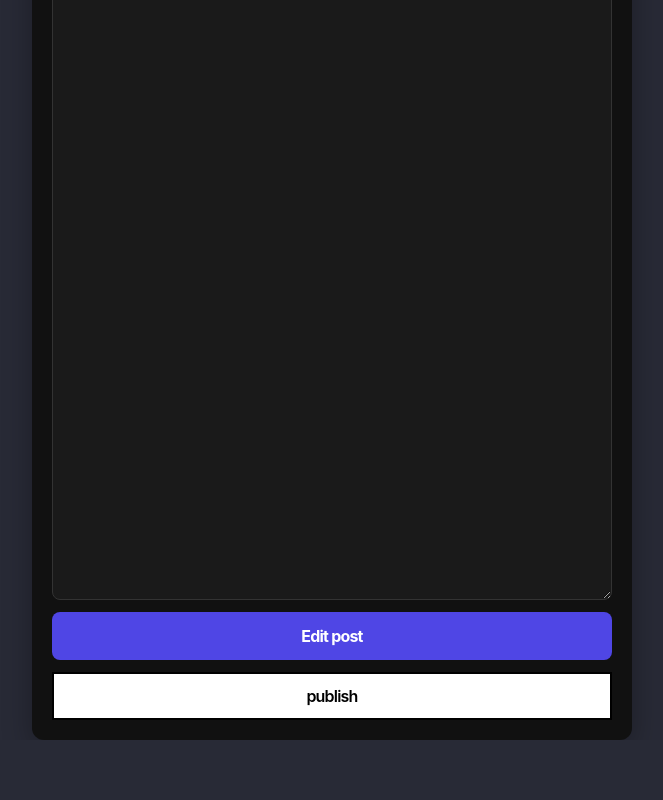
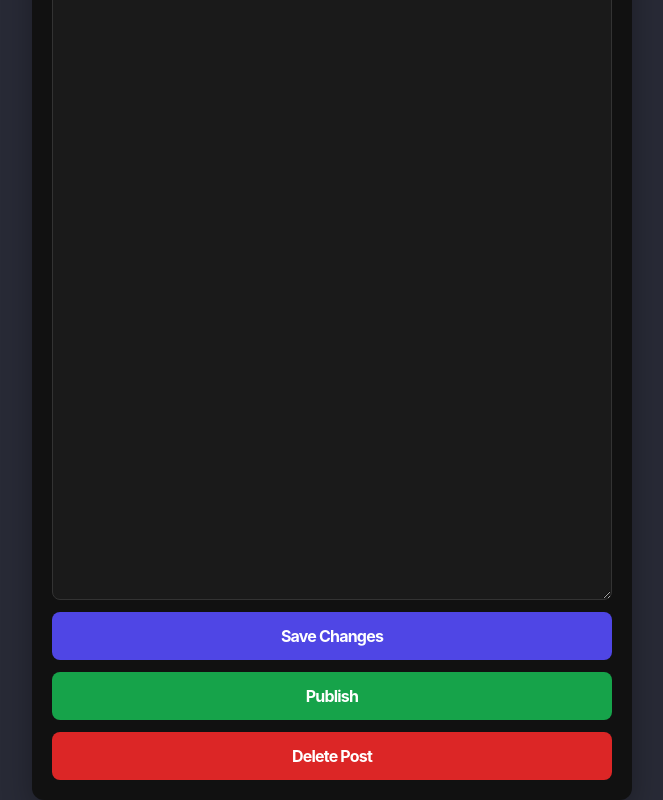
Before and after one commit to supreMe7492/blog-author, a React (Vite) app: page /edit/1 in a window 1280 px wide. Shown: the part 316-1116 px from the top of the page, without its empty margins (308-971 px from the left). Before the commit the page ends 1056 px from the top, so only its background shows below. Built offline with nearby package versions, Linux system fonts and the light colour scheme; no server answers; sample sign-in values are in the browser's storage.

Commit message:
css changes

```diff
--- a/src/components/Edit.jsx
+++ b/src/components/Edit.jsx
@@ -1,6 +1,6 @@
 import { useNavigate, useParams } from "react-router-dom";
 import { useState } from "react";
-import { editPost, publishPost } from "./services/BlogPost";
+import { editPost, publishPost, removePost } from "./services/BlogPost";
 import { usePostContext } from "./PostContext";
 import styles from "../styles/blogForm.module.css";
 
@@ -31,9 +31,15 @@ function EditForm() {
       prev.map((p) => (p.id == postId ? { ...p, published: true } : p)),
     );
   }
+
+  async function handleDelete() {
+    await removePost(postId);
+    setPosts((prev) => prev.filter((p) => p.id != postId));
+    nav("/");
+  }
   return (
     <div className={styles.container}>
-      <form onSubmit={handleSubmit} className={styles.form}>
+      {/* <form onSubmit={handleSubmit} className={styles.form}>
         <input
           type="text"
           name="title"
@@ -57,6 +63,47 @@ function EditForm() {
         ) : (
           <button onClick={handlePublish}>publish</button>
         )}
+        <button onClick={handleDelete}>Delete Post</button>
+      </form> */}
+      <form onSubmit={handleSubmit} className={styles.form}>
+        <input
+          type="text"
+          className={styles.input}
+          value={title}
+          onChange={(e) => setTitle(e.target.value)}
+        />
+
+        <textarea
+          className={styles.textarea}
+          value={content}
+          onChange={(e) => setContent(e.target.value)}
+        />
+
+        <button type="submit" className={styles.button}>
+          Save Changes
+        </button>
+
+        {/* Publish / Status */}
+        {publish ? (
+          <div className={styles.publishedBadge}>Published ✓</div>
+        ) : (
+          <button
+            type="button"
+            className={styles.publishButton}
+            onClick={handlePublish}
+          >
+            Publish
+          </button>
+        )}
+
+        {/* Delete */}
+        <button
+          type="button"
+          className={styles.deleteButton}
+          onClick={handleDelete}
+        >
+          Delete Post
+        </button>
       </form>
     </div>
   );
--- a/src/styles/blogForm.module.css
+++ b/src/styles/blogForm.module.css
@@ -50,3 +50,42 @@
 .button:hover {
   background: #3730a3;
 }
+.publishButton {
+  padding: 12px;
+  border: none;
+  border-radius: 8px;
+  background: #16a34a;
+  color: white;
+  font-weight: bold;
+  cursor: pointer;
+  transition: 0.2s;
+}
+
+.publishButton:hover {
+  background: #15803d;
+}
+
+.deleteButton {
+  padding: 12px;
+  border: none;
+  border-radius: 8px;
+  background: #dc2626;
+  color: white;
+  font-weight: bold;
+  cursor: pointer;
+  transition: 0.2s;
+}
+
+.deleteButton:hover {
+  background: #991b1b;
+}
+
+.publishedBadge {
+  padding: 10px 12px;
+  border-radius: 8px;
+  background: rgba(34, 197, 94, 0.15);
+  color: #22c55e;
+  font-weight: bold;
+  text-align: center;
+  border: 1px solid rgba(34, 197, 94, 0.4);
+}
```
